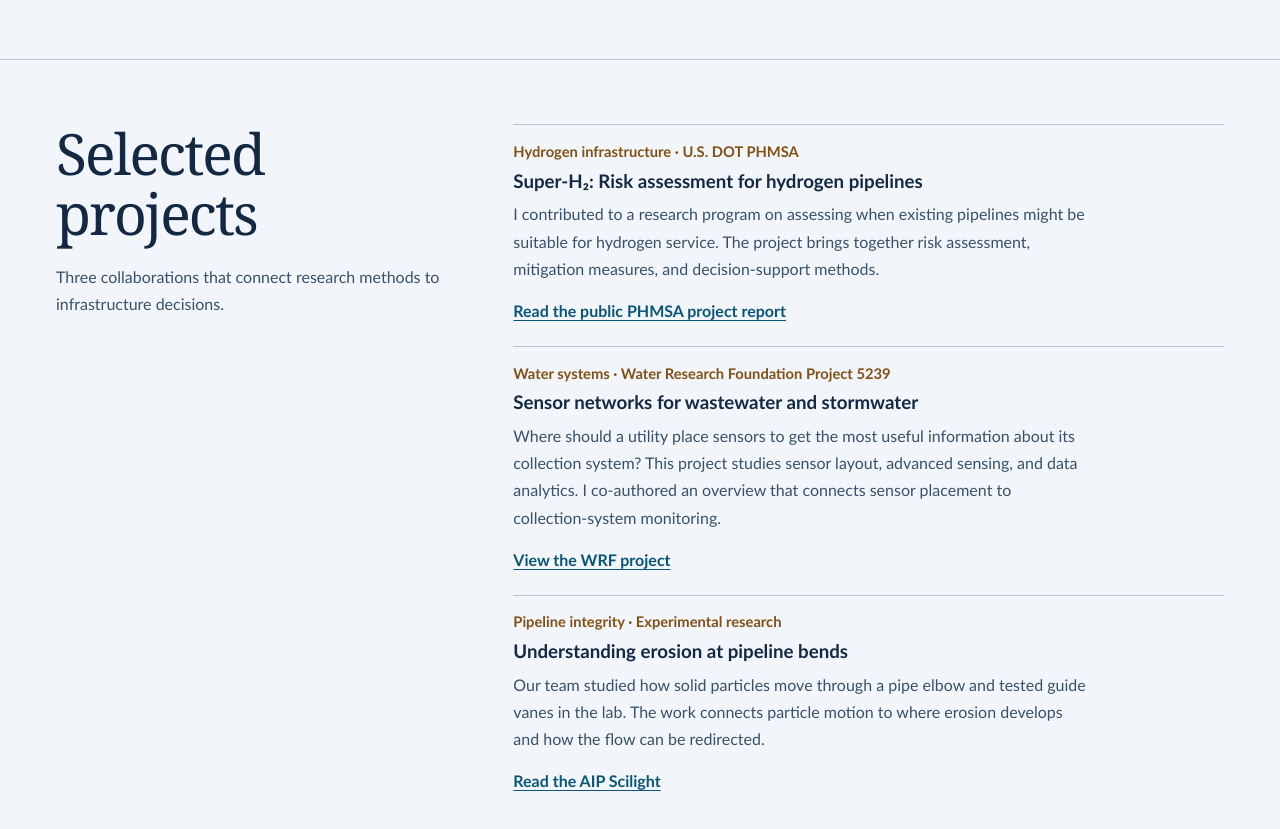
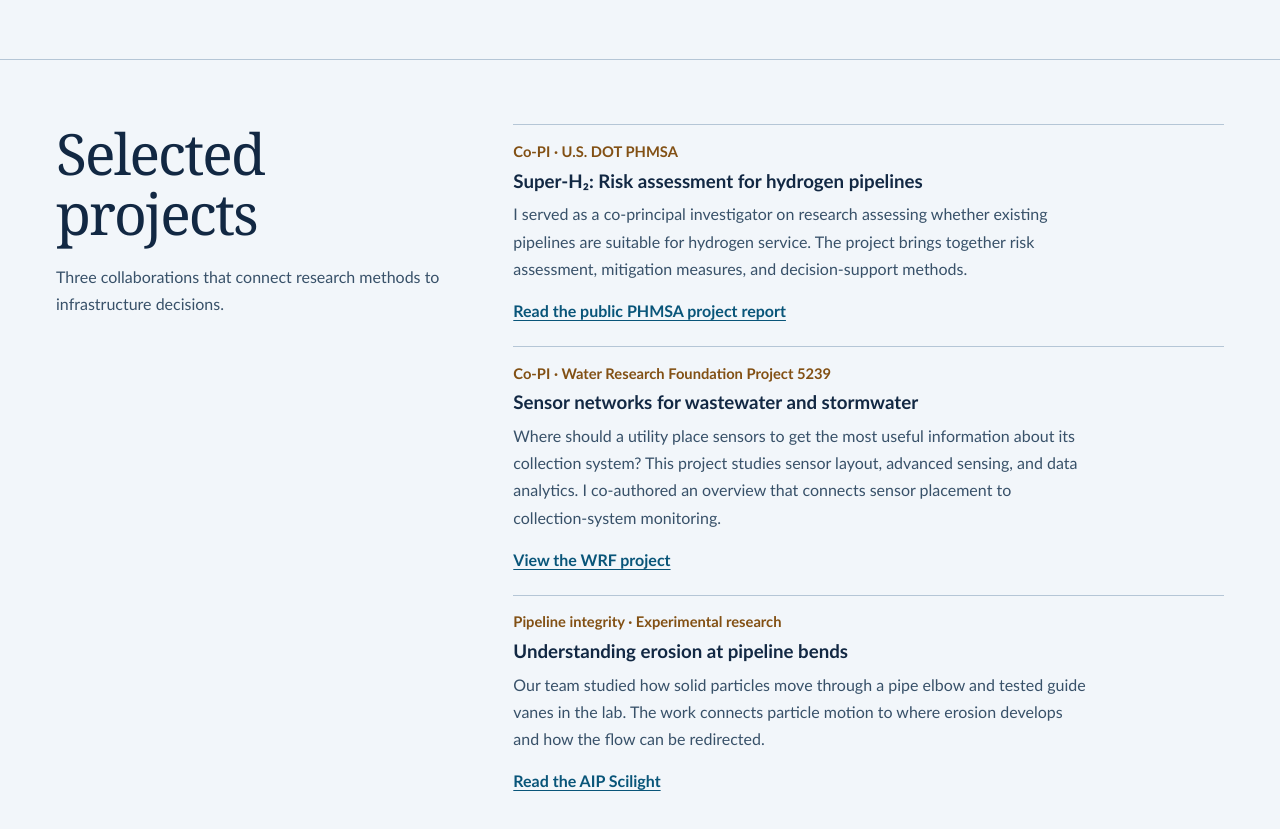
Before and after one commit to tjdxph/tjdxph.github.io, a plain HTML site: page index.html in a window 1280 px wide. Shown: the part 1860-2689 px from the top of the page. Drawn offline with Linux system fonts and the light colour scheme.

Commit message:
Clarify co-principal investigator project roles

```diff
--- a/index.html
+++ b/index.html
@@ -66,8 +66,8 @@
 <section class="band" id="projects"><div class="wrap sectiongrid">
 <div><h2>Selected projects</h2><p class="minor">Three collaborations that connect research methods to infrastructure decisions.</p></div>
 <ul class="projects">
-<li><div class="meta">Hydrogen infrastructure · U.S. DOT PHMSA</div><h3>Super-H₂: Risk assessment for hydrogen pipelines</h3><p>I contributed to a research program on assessing when existing pipelines might be suitable for hydrogen service. The project brings together risk assessment, mitigation measures, and decision-support methods.</p><a href="https://primis.phmsa.dot.gov/rd/FileGet/18939/Annual_Report_2023_NDSU%20hydrogen.pdf">Read the public PHMSA project report</a></li>
-<li><div class="meta">Water systems · Water Research Foundation Project 5239</div><h3>Sensor networks for wastewater and stormwater</h3><p>Where should a utility place sensors to get the most useful information about its collection system? This project studies sensor layout, advanced sensing, and data analytics. I co-authored an overview that connects sensor placement to collection-system monitoring.</p><a href="https://www.waterrf.org/research/projects/optimizing-sensor-networks-and-advanced-sensing-techniques-enhanced-collection">View the WRF project</a></li>
+<li><div class="meta">Co-PI · U.S. DOT PHMSA</div><h3>Super-H₂: Risk assessment for hydrogen pipelines</h3><p>I served as a co-principal investigator on research assessing whether existing pipelines are suitable for hydrogen service. The project brings together risk assessment, mitigation measures, and decision-support methods.</p><a href="https://primis.phmsa.dot.gov/rd/FileGet/18939/Annual_Report_2023_NDSU%20hydrogen.pdf">Read the public PHMSA project report</a></li>
+<li><div class="meta">Co-PI · Water Research Foundation Project 5239</div><h3>Sensor networks for wastewater and stormwater</h3><p>Where should a utility place sensors to get the most useful information about its collection system? This project studies sensor layout, advanced sensing, and data analytics. I co-authored an overview that connects sensor placement to collection-system monitoring.</p><a href="https://www.waterrf.org/research/projects/optimizing-sensor-networks-and-advanced-sensing-techniques-enhanced-collection">View the WRF project</a></li>
 <li><div class="meta">Pipeline integrity · Experimental research</div><h3>Understanding erosion at pipeline bends</h3><p>Our team studied how solid particles move through a pipe elbow and tested guide vanes in the lab. The work connects particle motion to where erosion develops and how the flow can be redirected.</p><a href="https://www.aip.org/scilights/inside-the-mechanics-of-a-pipelines-weakest-turn">Read the AIP Scilight</a></li>
 </ul></div></section>
 <section class="band" id="publications"><div class="wrap sectiongrid"><div><h2>Selected publications</h2><p class="minor">Papers on sensor data quality, asset monitoring, and pipeline integrity.</p><a class="quiet" href="https://scholar.google.com/citations?user=yZ7U6gMAAAAJ&amp;hl=en" translate="no">Full list on Google Scholar</a></div>
```
